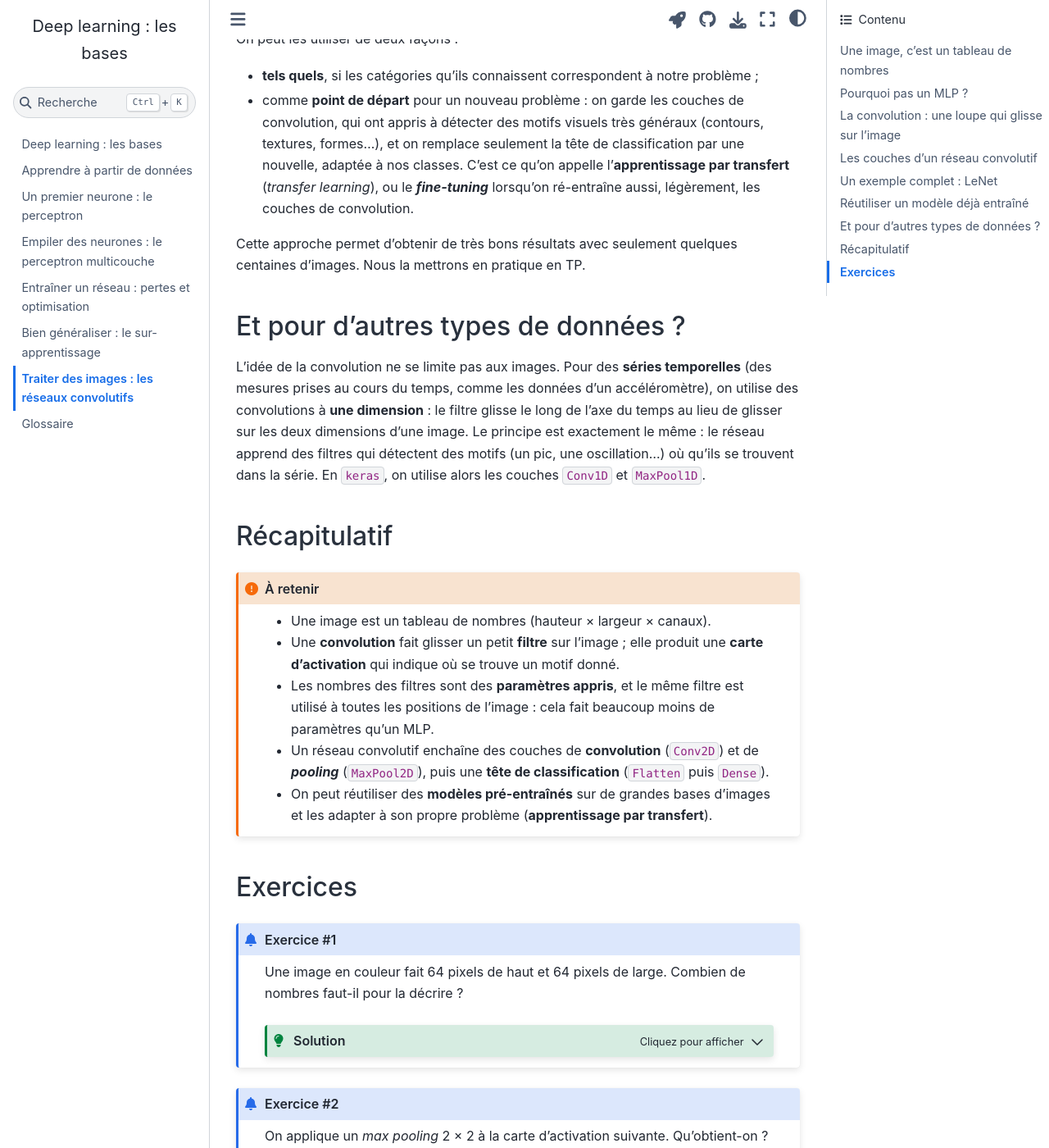
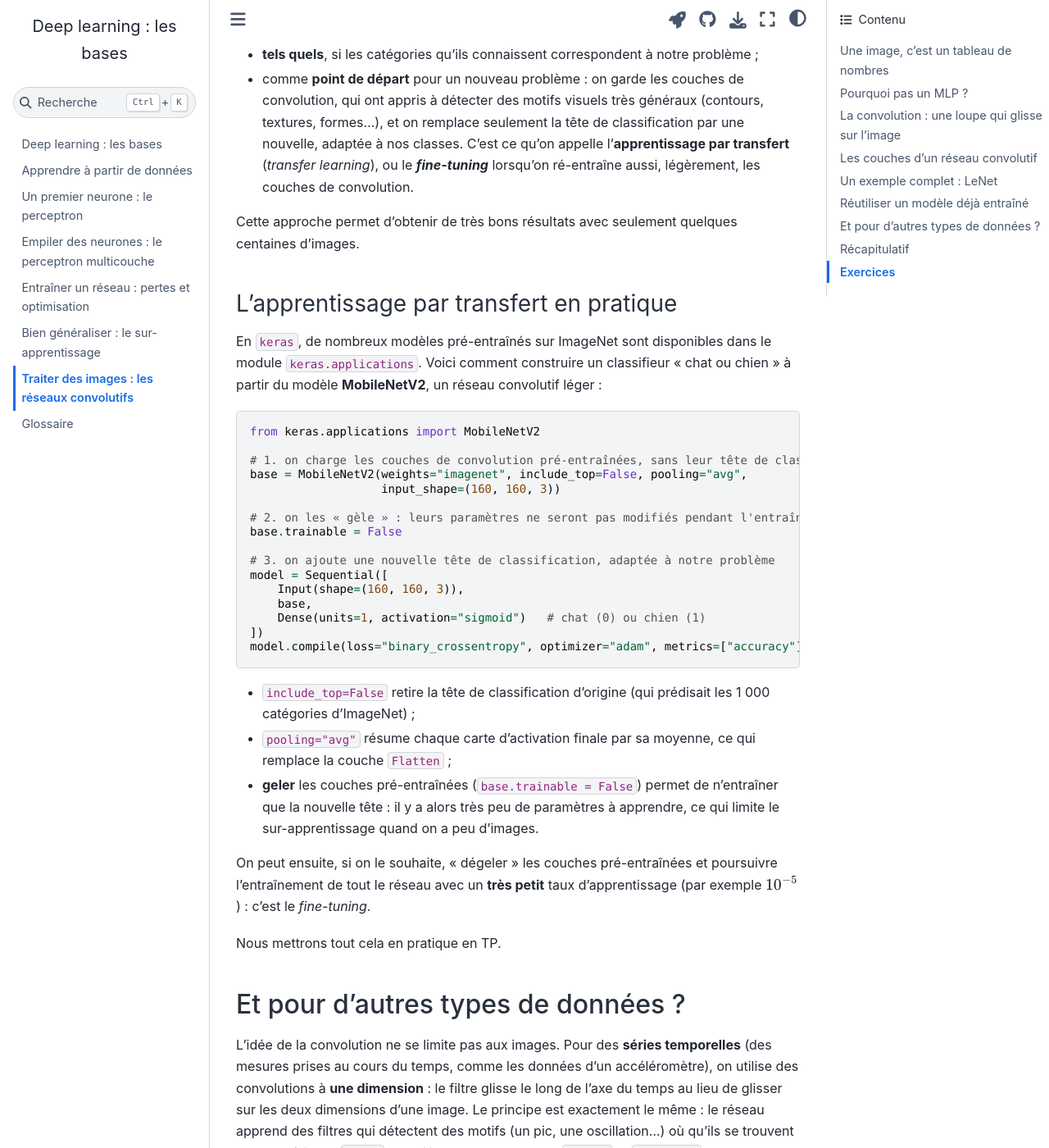
Before and after one commit to rtavenar/deep_sns, a Jupyter Book: the page built from content/convnets.md, in a window 1280 px wide and 1400 px high, scrolled down 6179 px. Shown: the whole window at 82% size. Built offline with Jupyter Book 1.0.4 settings and Sphinx 7.4.7 and the Sphinx Book theme 1.1.4, drawn with Linux system fonts in a browser that asks for light colours; some of the changed text lies outside the part shown.

Commit message:
update convnets

````diff
--- a/content/convnets.md
+++ b/content/convnets.md
@@ -27,7 +27,7 @@ from notebook_utils import prepare_notebook_graphics, BLEU, ORANGE, VERT, GRIS
 prepare_notebook_graphics()
 ```
 
-Les perceptrons multicouches du [chapitre précédent](sec:mlp) fonctionnent bien sur des données **tabulaires**, où chaque individu est décrit par une liste de variables.
+Les perceptrons multicouches (voir le [chapitre 3](sec:mlp)) fonctionnent bien sur des données **tabulaires**, où chaque individu est décrit par une liste de variables.
 Pour les **images**, on utilise une autre famille de modèles, bien plus efficace : les **réseaux de neurones convolutifs** (_Convolutional Neural Networks_, CNN, ou _ConvNets_).
 C'est grâce à eux que les ordinateurs ont appris à reconnaître des objets, des visages ou des chiffres manuscrits.
 
@@ -264,7 +264,7 @@ Après plusieurs couches de convolution et de _pooling_, on obtient des cartes d
 Pour décider à quelle classe appartient l'image, on termine le réseau par un petit **MLP** (on parle de **tête de classification**) :
 
 1. une couche `Flatten` (« aplatir ») met toutes les valeurs des cartes d'activation bout à bout, pour en faire une simple liste de nombres ;
-2. une ou plusieurs couches `Dense`, comme dans le chapitre précédent, produisent la prédiction finale (avec une activation softmax pour la classification à plusieurs classes).
+2. une ou plusieurs couches `Dense`, comme dans un MLP, produisent la prédiction finale (avec une activation softmax pour la classification à plusieurs classes).
 
 ## Un exemple complet : LeNet
 
@@ -311,7 +311,39 @@ On peut les utiliser de deux façons :
 * **tels quels**, si les catégories qu'ils connaissent correspondent à notre problème ;
 * comme **point de départ** pour un nouveau problème : on garde les couches de convolution, qui ont appris à détecter des motifs visuels très généraux (contours, textures, formes…), et on remplace seulement la tête de classification par une nouvelle, adaptée à nos classes. C'est ce qu'on appelle l’**apprentissage par transfert** (_transfer learning_), ou le **_fine-tuning_** lorsqu'on ré-entraîne aussi, légèrement, les couches de convolution.
 
-Cette approche permet d'obtenir de très bons résultats avec seulement quelques centaines d'images. Nous la mettrons en pratique en TP.
+Cette approche permet d'obtenir de très bons résultats avec seulement quelques centaines d'images.
+
+### L'apprentissage par transfert en pratique
+
+En `keras`, de nombreux modèles pré-entraînés sur ImageNet sont disponibles dans le module `keras.applications`.
+Voici comment construire un classifieur « chat ou chien » à partir du modèle **MobileNetV2**, un réseau convolutif léger :
+
+```python
+from keras.applications import MobileNetV2
+
+# 1. on charge les couches de convolution pré-entraînées, sans leur tête de classification
+base = MobileNetV2(weights="imagenet", include_top=False, pooling="avg",
+                   input_shape=(160, 160, 3))
+
+# 2. on les « gèle » : leurs paramètres ne seront pas modifiés pendant l'entraînement
+base.trainable = False
+
+# 3. on ajoute une nouvelle tête de classification, adaptée à notre problème
+model = Sequential([
+    Input(shape=(160, 160, 3)),
+    base,
+    Dense(units=1, activation="sigmoid")   # chat (0) ou chien (1)
+])
+model.compile(loss="binary_crossentropy", optimizer="adam", metrics=["accuracy"])
+```
+
+* `include_top=False` retire la tête de classification d'origine (qui prédisait les 1 000 catégories d'ImageNet) ;
+* `pooling="avg"` résume chaque carte d'activation finale par sa moyenne, ce qui remplace la couche `Flatten` ;
+* **geler** les couches pré-entraînées (`base.trainable = False`) permet de n'entraîner que la nouvelle tête : il y a alors très peu de paramètres à apprendre, ce qui limite le sur-apprentissage quand on a peu d'images.
+
+On peut ensuite, si on le souhaite, « dégeler » les couches pré-entraînées et poursuivre l'entraînement de tout le réseau avec un **très petit** taux d'apprentissage (par exemple $10^{-5}$) : c'est le _fine-tuning_.
+
+Nous mettrons tout cela en pratique en TP.
 
 ## Et pour d'autres types de données ?
 
````
Also changed, not shown: content/glossaire.md (+3 -0 lines).
